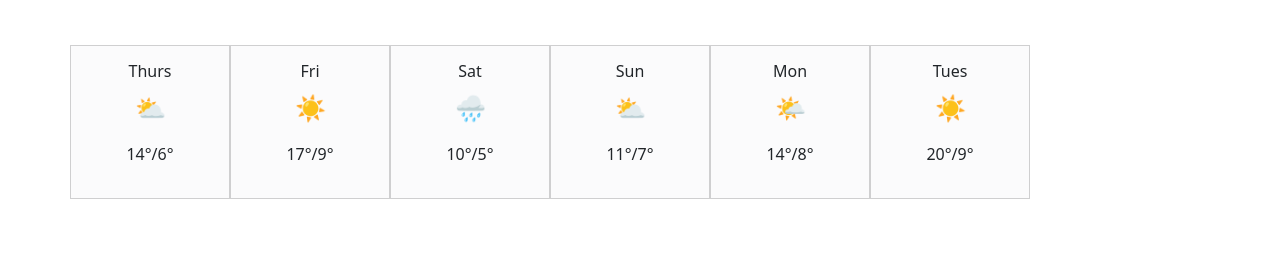
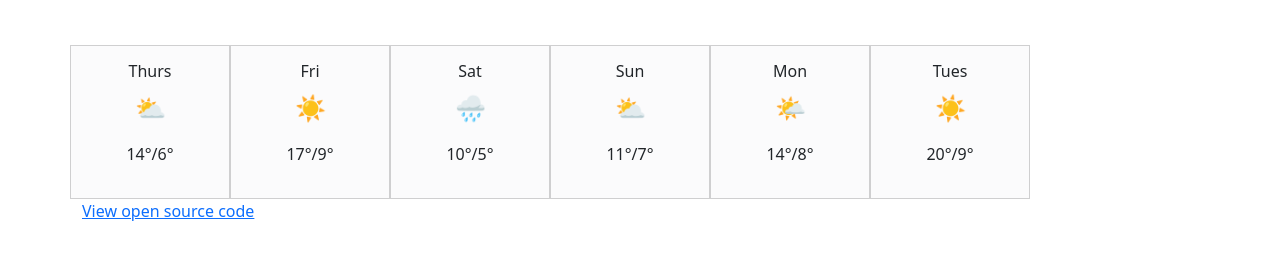
Before and after one commit to rheahemmadi/week6-homework, a plain HTML site: page index.html in a window 1280 px wide. Shown: the part 373-632 px from the top of the page. Drawn offline with nearby package versions, Linux system fonts and the light colour scheme.

Commit message:
Added opensource link

```diff
--- a/index.html
+++ b/index.html
@@ -104,6 +104,7 @@
  </div>
     </div>
     </div>
+   <a href="https://comforting-shortbread-69e542.netlify.app"> View open source code </a>
     <script src="index.js">
     link
     </script>
```
